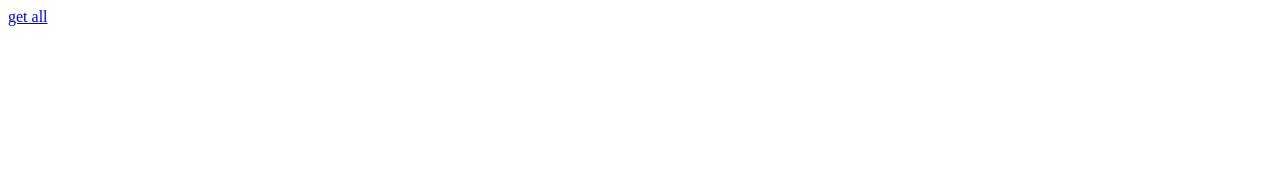
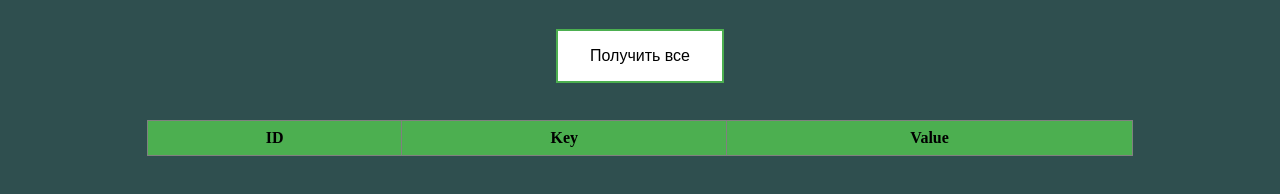
Before and after one commit to mishagde/asp-net-core-rest-front, a plain HTML site: page index.html in a window 1280 px wide. Drawn offline with Linux system fonts and the light colour scheme.

Commit message:
some style

```diff
--- a/index.html
+++ b/index.html
@@ -3,26 +3,99 @@
 <head>
     <meta charset="UTF-8">
     <title>Test REST API</title>
+    <style type="text/css">
+        body {
+            background-color: darkslategrey;
+        }
+
+        table, th, td {
+            border: 1px solid grey;
+            border-collapse: collapse;
+            padding: 0.5em;
+        }
+
+        th {
+            background-color: #4CAF50;
+        }
+
+        tr:nth-child(even){background-color: #f2f2f2;}
+
+        tr:hover {background-color: #ddd;}
+
+        .header {
+            height: 6em;
+            display: flex;
+            justify-content: center;
+            align-items: center;
+        }
+
+        .header-buttons {
+        }
+
+        .header-button {
+            border: none;
+            color: white;
+            padding: 16px 32px;
+            text-align: center;
+            text-decoration: none;
+            display: inline-block;
+            font-size: 16px;
+            margin: 4px 2px;
+            transition-duration: 0.4s;
+            cursor: pointer;
+            background-color: white;
+            color: black;
+            border: 2px solid #4CAF50;
+        }
+
+        .header-button:hover {
+            background-color: #4CAF50;
+            color: white;
+        }
+
+        .table-div {
+            margin: 1em;
+            display: flex;
+            justify-content: center;
+            align-items: center;
+        }
+
+        .table {
+           width: 80%;
+            background-color: darkgray;
+        }
+    </style>
 </head>
 <body>
-<a href="#" onclick="getAll()">get all</a>
-<div id="getAll"></div>
+<div class="header">
+    <div class="header-buttons">
+        <button class="header-button" onclick="getAll()">Получить все</button>
+    </div>
+</div>
+<div class="table-div">
+    <table id="getAll" class="table">
+        <tr>
+            <th>ID</th>
+            <th>Key</th>
+            <th>Value</th>
+        </tr>
+    </table>
+</div>
 <script type="text/javascript">
     async function getAll() {
-        // let url = 'https://localhost:7006/note/';
-        // let response = await fetch(url);
-        //
-        // let commits = await response.json(); // читаем ответ в формате JSON
-        //
-        // alert(commits[0].value);
         fetch('https://localhost:7006/note/')
-            .then(r => r.json().then(data => data.map(x=>({
+            .then(r => r.json().then(data => data.map(x => ({
                 id: x.id,
                 key: x.key,
                 value: x.value
             }))))
-            .then(obj =>
-                document.getElementById("getAll").innerHTML = obj.map(x=>'ID: ' + x.id + ' | Key: ' + x.key + ' | Value: ' + x.value + '\n'));
+            .then(obj => {
+                let table = '';
+                obj.forEach(x => {
+                    table += '<tr><td>' + x.id + '</td><td>' + x.key + '</td><td>' + x.value + '</td></tr>';
+                });
+                document.getElementById("getAll").innerHTML += table;
+            });
     }
 </script>
 </body>
```
